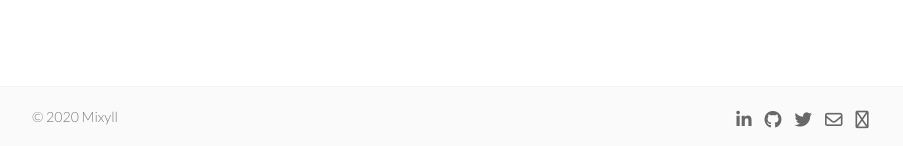
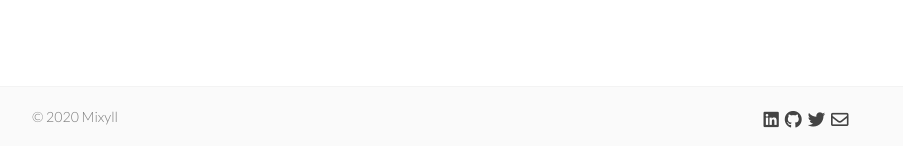
Before and after one commit to saikiransripada/mixyll, a Jekyll site: the page built from index.html, in a window 1280 px wide. Shown: the part 891-1037 px from the top of the page, without its empty margins (188-1091 px from the left). Built offline with Jekyll 4.4.1, drawn with Linux system fonts in a browser that asks for light colours; nearby versions of some CDN libraries; the list of posts is cut into pages by our own code.

Commit message:
changed icons to fa5, removed a dependency and added CDN for FA5 and shim

```diff
--- a/_includes/head.html
+++ b/_includes/head.html
@@ -4,7 +4,6 @@
     <title>{% if page.title %}{{ page.title | strip_html }} &#8211; {% endif %}{{ site.title | strip_html }}</title>
     <link rel="dns-prefetch" href="//fonts.googleapis.com">
     <link rel="dns-prefetch" href="//fonts.gstatic.com">
-    <link rel="dns-prefetch" href="//maxcdn.bootstrapcdn.com">
     <link rel="dns-prefetch" href="//cdnjs.cloudflare.com">
     <meta name="viewport" content="width=device-width, initial-scale=1">
     <meta name="description" content="{% if page.meta_description %}{{ page.meta_description | xml_escape }}{% elsif page.summary %}{{ page.summary | xml_escape }}{% else %}{{ site.description | xml_escape }}{% endif %}">
@@ -22,7 +21,8 @@
     <link href='//fonts.googleapis.com/css?family=Merriweather:900,900italic,300,300italic' rel='stylesheet' type='text/css'>
     <link href='//fonts.googleapis.com/css?family=Lato:900,300' rel='stylesheet' type='text/css'>
     {% if site.show_social_icons or site.show_sharing_icons %}
-      <link href="//maxcdn.bootstrapcdn.com/font-awesome/latest/css/font-awesome.min.css" rel="stylesheet">
+      <link rel="stylesheet" href="https://cdnjs.cloudflare.com/ajax/libs/font-awesome/5.13.0/css/all.min.css">
+      <link rel="stylesheet" href="https://cdnjs.cloudflare.com/ajax/libs/font-awesome/5.13.0/css/v4-shims.min.css    ">
     {% endif %}
 
     <!-- Open Graph -->
--- a/_includes/social_links.html
+++ b/_includes/social_links.html
@@ -1,16 +1,19 @@
 <div class="social-icons right">
   {% if site.linkedin_username %}
-    <a class="fa fa-linkedin" href="https://www.linkedin.com/in/{{ site.linkedin_username }}" target="_blank"></a>
+    <a class="fab fa-linkedin" href="https://www.linkedin.com/in/{{ site.linkedin_username }}" target="_blank"></a>
   {% endif %}
   {% if site.github_username %}
-    <a class="fa fa-github" href="https://github.com/{{ site.github_username }}" target="_blank"></a>
+    <a class="fab fa-github" href="https://github.com/{{ site.github_username }}" target="_blank"></a>
   {% endif %}
   {% if site.twitter_username %}
-    <a class="fa fa-twitter" href="https://twitter.com/{{ site.twitter_username }}" target="_blank"></a>
+    <a class="fab fa-twitter" href="https://twitter.com/{{ site.twitter_username }}" target="_blank"></a>
+  {% endif %}
+  {% if site.devto_username %}
+    <a class="fab fa-dev" href="https://dev.to/{{ site.dev_username }}" target="_blank"></a>
   {% endif %}
   {% if site.email %}
-    <a class="fa fa-envelope" href="mailto:{{ site.email }}"></a>
+    <a class="fas fa-envelope" href="mailto:{{ site.email }}"></a>
   {% endif %}
-  <a class="fa fa-rss" href="{{ "/feed.xml" | relative_url }}" target="_blank"></a>
+  <a class="fas fa-rss" href="{{ "/feed.xml" | relative_url }}" target="_blank"></a>
 </div>
 <div class="clearfix"></div>
```
